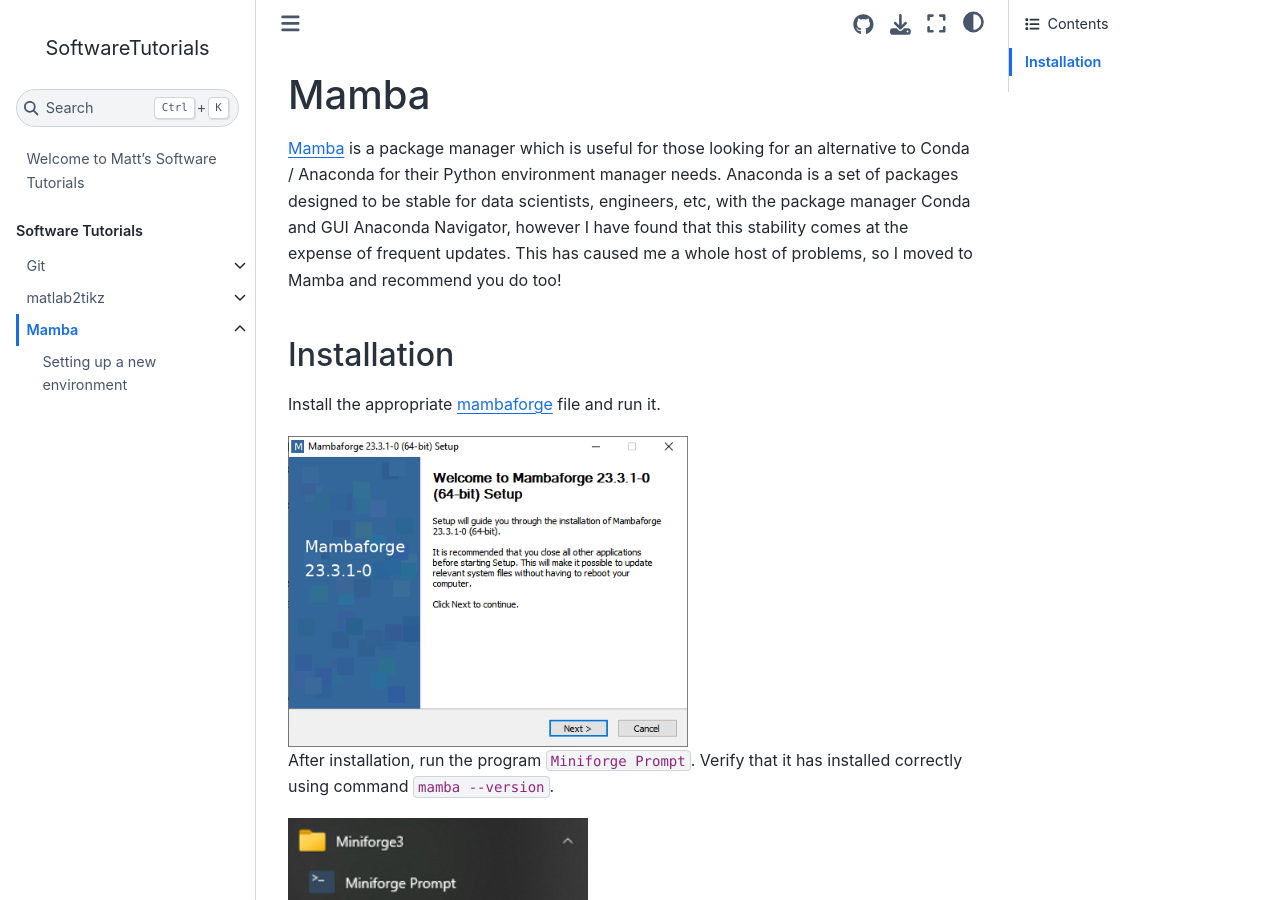
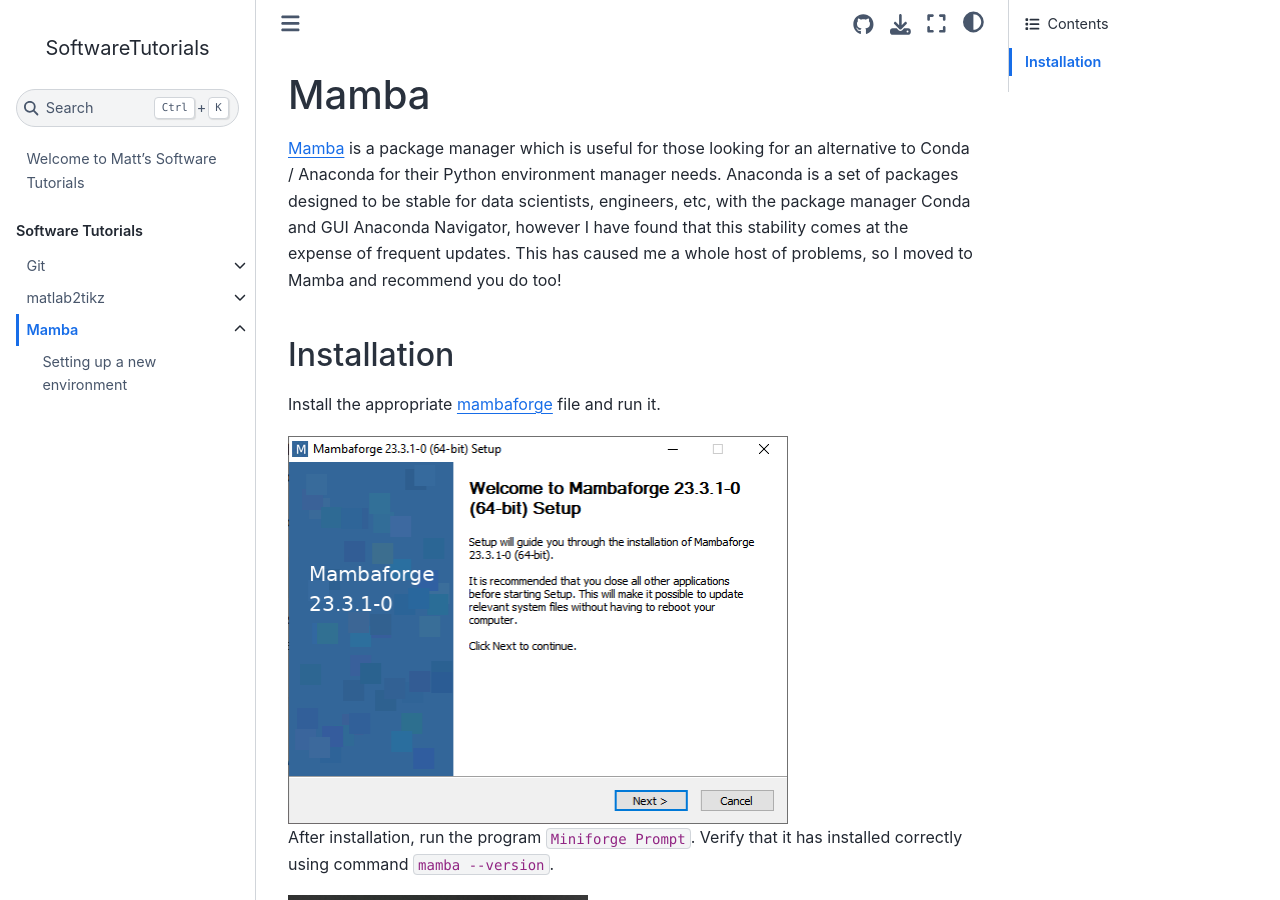
Before and after one commit to mgchandler/SoftwareTutorials, a Jupyter Book: the page built from content/mamba/index.md, in a window 1280 px wide and 900 px high. Built offline with Jupyter Book 1.0.4 settings and Sphinx 7.4.7 and the Sphinx Book theme 1.1.4, drawn with Linux system fonts in a browser that asks for light colours.

Commit message:
Edited image sizes

```diff
--- a/content/mamba/index.md
+++ b/content/mamba/index.md
@@ -6,10 +6,10 @@
 
 Install the appropriate [mambaforge](https://github.com/conda-forge/miniforge#mambaforge) file and run it.
 
-<img src="install.png" alt="Installation Prompt" width="400"/>
+<img src="install.png" alt="Installation Prompt" width="500"/>
 
 After installation, run the program `Miniforge Prompt`. Verify that it has installed correctly using command `mamba --version`.
 
 <img src="program.png" alt="Start Menu program" width="300"/>
 
-<img src="prompt.png" alt="Miniforge prompt w/ version" width="500"/>
+<img src="prompt.png" alt="Miniforge prompt w/ version" width="750"/>
```
Also changed, not shown: content/mamba/part1.md (+1 -1 lines).
